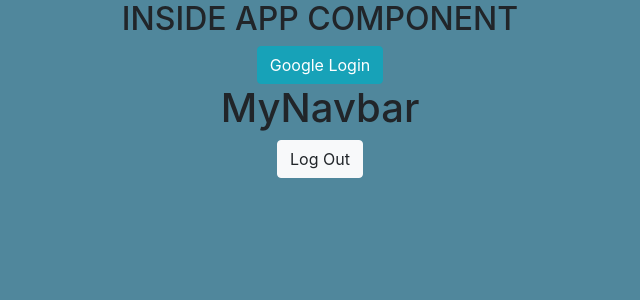
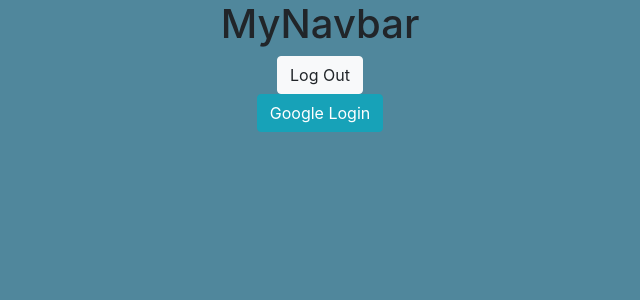
Before and after one commit to jeaninebeckle/knit-picker, a React (Create React App) app: page /auth in a window 1280 px wide. Shown: the top 300 px of the page, without its empty margins (320-960 px from the left). Built offline with nearby package versions, Linux system fonts and the light colour scheme; no server answers.

Commit message:
routing on App but need navbar to see if it works

```diff
--- a/src/App/App.js
+++ b/src/App/App.js
@@ -11,10 +11,32 @@
 import Auth from '../Components/pages/Auth/Auth';
 import MyNavbar from '../Components/MyNavbar/MyNavbar';
 import Home from '../Components/pages/Home/Home';
+import Inventory from '../Components/pages/Inventory/Inventory';
+import NewNeedle from '../Components/pages/NewInventory/NewNeedle';
+import EditNeedle from '../Components/pages/EditInventory/EditNeedle';
+import NewYarn from '../Components/pages/NewInventory/NewYarn';
+import EditYarn from '../Components/pages/EditInventory/EditYarn';
+import Gallery from '../Components/pages/Gallery/Gallery';
+import Patterns from '../Components/pages/Patterns/Patterns';
+import Projects from '../Components/pages/Projects/Projects';
+import SingleProject from '../Components/pages/SingleProject/SingleProject';
 
 import './App.scss';
 
 connection();
+
+const PublicRoute = ({ component: Component, authed, ...rest }) => {
+  const routeChecker = (props) => (authed === false
+    ? (<Component {...props} />)
+    : (<Redirect to={{ pathname: '/home', state: { from: props.location } }} />));
+  return <Route {...rest} render={(props) => routeChecker(props)} />;
+};
+const PrivateRoute = ({ component: Component, authed, ...rest }) => {
+  const routeChecker = (props) => (authed === true
+    ? (<Component {...props} />)
+    : (<Redirect to={{ pathname: '/auth', state: { from: props.location } }} />));
+  return <Route {...rest} render={(props) => routeChecker(props)} />;
+};
 class App extends React.Component {
   state = {
     authed: false,
@@ -35,11 +57,31 @@
   }
 
   render() {
+    const { authed } = this.state;
+
     return (
       <div className="App">
-        <h2>INSIDE APP COMPONENT</h2>
-        <Auth />
-        <MyNavbar />
+      <BrowserRouter>
+         <React.Fragment>
+           <MyNavbar authed={authed}/>
+           <div className="container">
+             <Switch>
+               <PrivateRoute path="/home" component={Home} authed={authed}/>
+               <PrivateRoute path="/new/needle" component={NewNeedle} authed={authed}/>
+               <PrivateRoute path="/new/yarn" component={NewYarn} authed={authed}/>
+               <PrivateRoute path="/inventory" component={Inventory} authed={authed} />
+               <PrivateRoute path="/projects" component={Projects} authed={authed} />
+               <PrivateRoute path="/gallery" component={Gallery} authed={authed} />
+               <PrivateRoute path="/patterns" component={Patterns} authed={authed} />
+               <PrivateRoute path="/edit/:needleId" component={EditNeedle} authed={authed} />
+               <PrivateRoute path="/edit/:yarnId" component={EditYarn} authed={authed} />
+               <PrivateRoute path="/projects/:projectId" component={SingleProject} authed={authed} />
+               <PublicRoute path="/auth" component={Auth} authed={authed} />
+               <Redirect from="*" to="/home"/>
+             </Switch>
+           </div>
+         </React.Fragment>
+        </BrowserRouter>
       </div>
     );
   }
--- a/src/Components/MyNavbar/MyNavbar.js
+++ b/src/Components/MyNavbar/MyNavbar.js
@@ -4,7 +4,6 @@
 import 'firebase/auth';
 
 class MyNavbar extends React.Component {
-
   logoutClickEvent = (e) => {
     e.preventDefault();
     firebase.auth().signOut();
--- /dev/null
+++ b/src/Components/pages/EditInventory/EditNeedle.js
@@ -0,0 +1,13 @@
+import React from 'react';
+
+class EditNeedle extends React.Component {
+  render() {
+    return (
+      <div className="EditNeedle">
+        <h1>EditNeedle</h1>
+      </div>
+    );
+  }
+}
+
+export default EditNeedle;
--- /dev/null
+++ b/src/Components/pages/EditInventory/EditYarn.js
@@ -0,0 +1,13 @@
+import React from 'react';
+
+class EditYarn extends React.Component {
+  render() {
+    return (
+      <div className="EditYarn">
+        <h1>EditYarn</h1>
+      </div>
+    );
+  }
+}
+
+export default EditYarn;
--- /dev/null
+++ b/src/Components/pages/NewInventory/NewNeedle.js
@@ -0,0 +1,13 @@
+import React from 'react';
+
+class NewNeedle extends React.Component {
+  render() {
+    return (
+      <div className="NewNeedle">
+        <h1>NewNeedle</h1>
+      </div>
+    );
+  }
+}
+
+export default NewNeedle;
--- /dev/null
+++ b/src/Components/pages/NewInventory/NewYarn.js
@@ -0,0 +1,13 @@
+import React from 'react';
+
+class NewYarn extends React.Component {
+  render() {
+    return (
+      <div className="NewYarn">
+        <h1>NewYarn</h1>
+      </div>
+    );
+  }
+}
+
+export default NewYarn;
```
